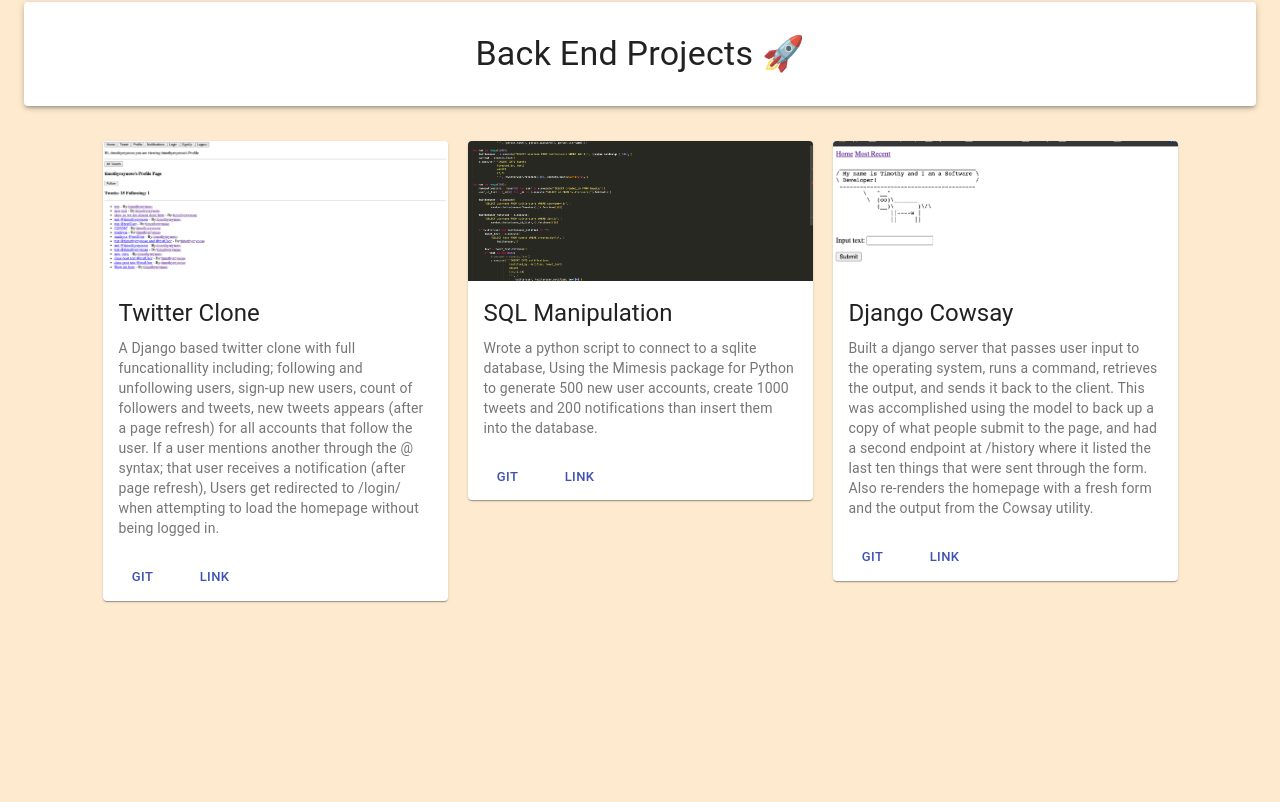
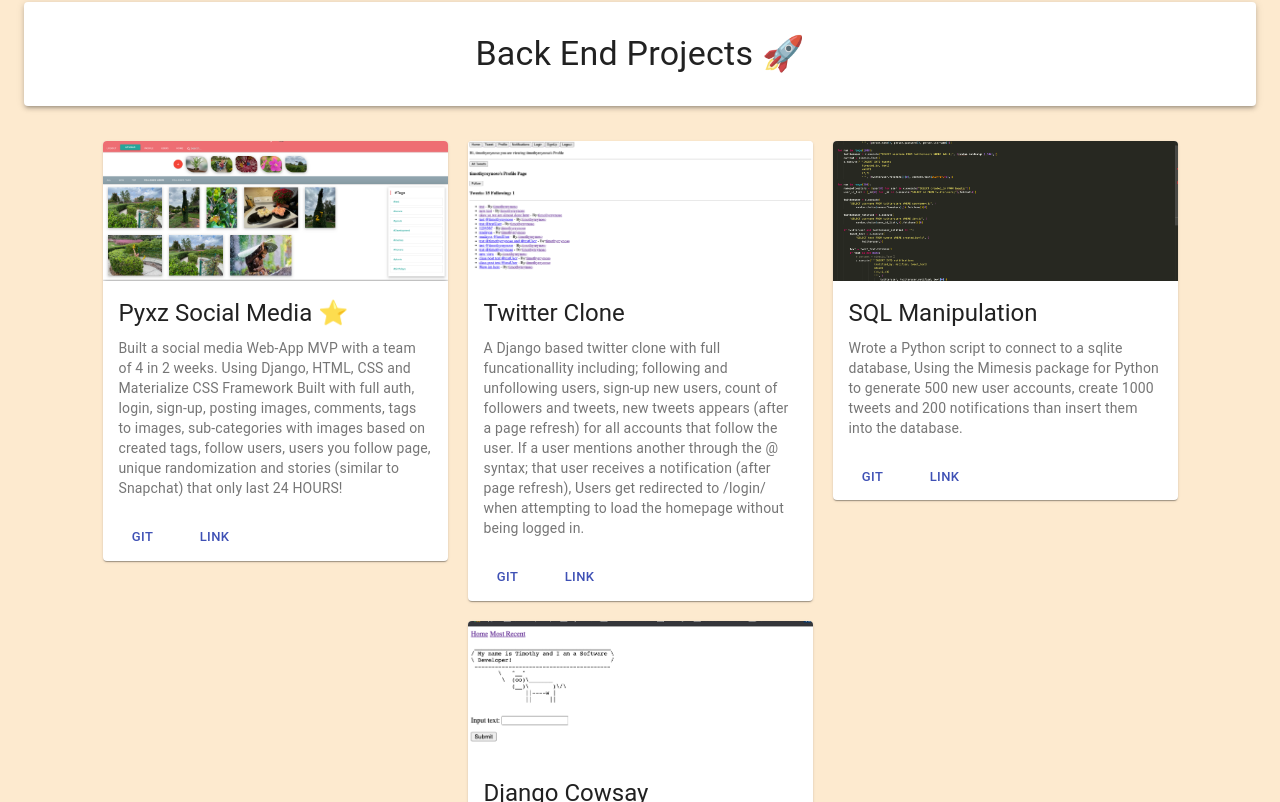
Before and after one commit to TimothyReynoso/TimothyReynosoPortfolio, a React (Create React App) app in the folder timothywebportfolio/: page / in a window 1280 px wide. Shown: the part 1578-2380 px from the top of the page. Before the commit the page ends 2214 px from the top, so only its background shows below. Built offline with nearby package versions, Linux system fonts and the light colour scheme.

Commit message:
added project to web portfolio

```diff
--- a/timothywebportfolio/src/Components/Body/Body.js
+++ b/timothywebportfolio/src/Components/Body/Body.js
@@ -6,6 +6,7 @@ import HaikuPhoto from '../../Photos/thelivinghaikupic.png'
 import TwitterClone from '../../Photos/Twitter-Clone.png'
 import SQLDEMO from '../../Photos/SQL-demo.png'
 import Cowsay from '../../Photos/cowsay.png'
+import Pyxz from '../../Photos/pyxzhome.png'
 import Experiance from '../Experiance/Experiance'
 import Breaker from '../Breaker/Breaker'
 import { makeStyles } from '@material-ui/core/styles';
@@ -36,9 +37,9 @@ function Body(){
     const HaikuDes = "Worked with a team of developers to build a public Haiku website using React, Semantic UI, Firebase and React-Router where anyone can share Haiku's with the world! Also allows for the randomization of all haiku's in the database"
     //Back-End
     const TwitterCloneDes = "A Django based twitter clone with full funcationallity including; following and unfollowing users, sign-up new users, count of followers and tweets, new tweets appears (after a page refresh) for all accounts that follow the user. If a user mentions another through the @ syntax; that user receives a notification (after page refresh), Users get redirected to /login/ when attempting to load the homepage without being logged in."
-    const SqlMani = "Wrote a python script to connect to a sqlite database, Using the Mimesis package for Python to generate 500 new user accounts, create 1000 tweets and 200 notifications than insert them into the database."
-    const CowDes = "Built a django server that passes user input to the operating system, runs a command, retrieves the output, and sends it back to the client. This was accomplished using the model to back up a copy of what people submit to the page, and had a second endpoint at /history where it listed the last ten things that were sent through the form. Also re-renders the homepage with a fresh form and the output from the Cowsay utility."
-
+    const SqlMani = "Wrote a Python script to connect to a sqlite database, Using the Mimesis package for Python to generate 500 new user accounts, create 1000 tweets and 200 notifications than insert them into the database."
+    const CowDes = "Built a Django server that passes user input to the operating system, runs a command, retrieves the output, and sends it back to the client. This was accomplished using the model to back up a copy of what people submit to the page, and had a second endpoint at /history where it listed the last ten things that were sent through the form. Also re-renders the homepage with a fresh form and the output from the Cowsay utility."
+    const PyxzDes = 'Built a social media Web-App MVP with a team of 4 in 2 weeks. Using Django, HTML, CSS and Materialize CSS Framework Built with full auth, login, sign-up, posting images, comments, tags to images, sub-categories with images based on created tags, follow users, users you follow page, unique randomization and stories (similar to Snapchat) that only last 24 HOURS!'
 
     const classes = useStyles();
 
@@ -84,6 +85,16 @@ function Body(){
             <div className='exContainer'>
                 <div className='here'>
                     <Project
+                    title="Pyxz Social Media ⭐️"
+                    photo={Pyxz}
+                    project='Pyxz Social Media ⭐️'
+                    description={PyxzDes}
+                    gitlink='https://github.com/tiree24/Pyxz'
+                    weblink=''
+                    />
+                </div>
+                <div className='here'>
+                    <Project
                     title="Twitter Clone"
                     photo={TwitterClone}
                     project='Twitter Clone'
```
Also changed, not shown: timothywebportfolio/src/Photos/pyxzhome.png (added).
